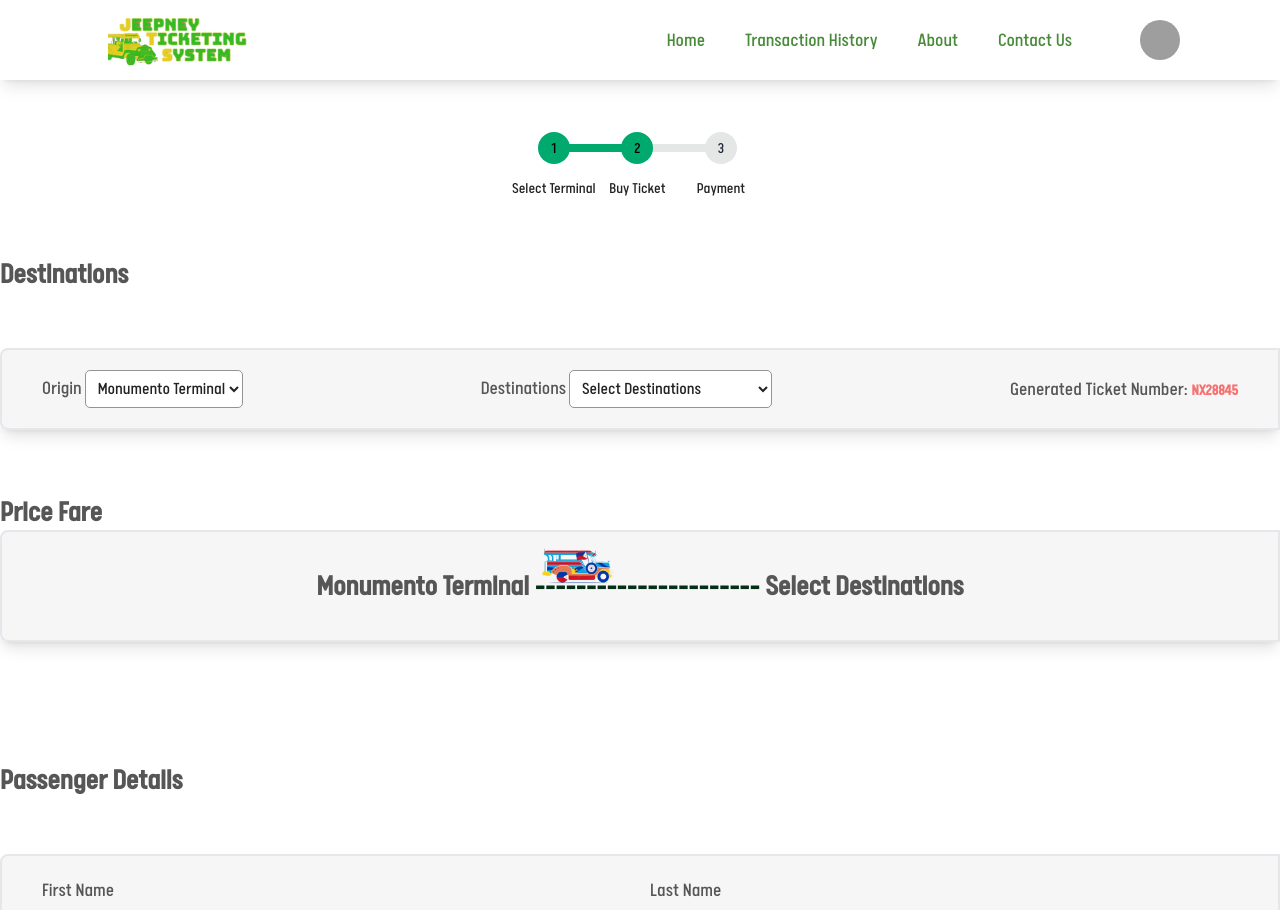
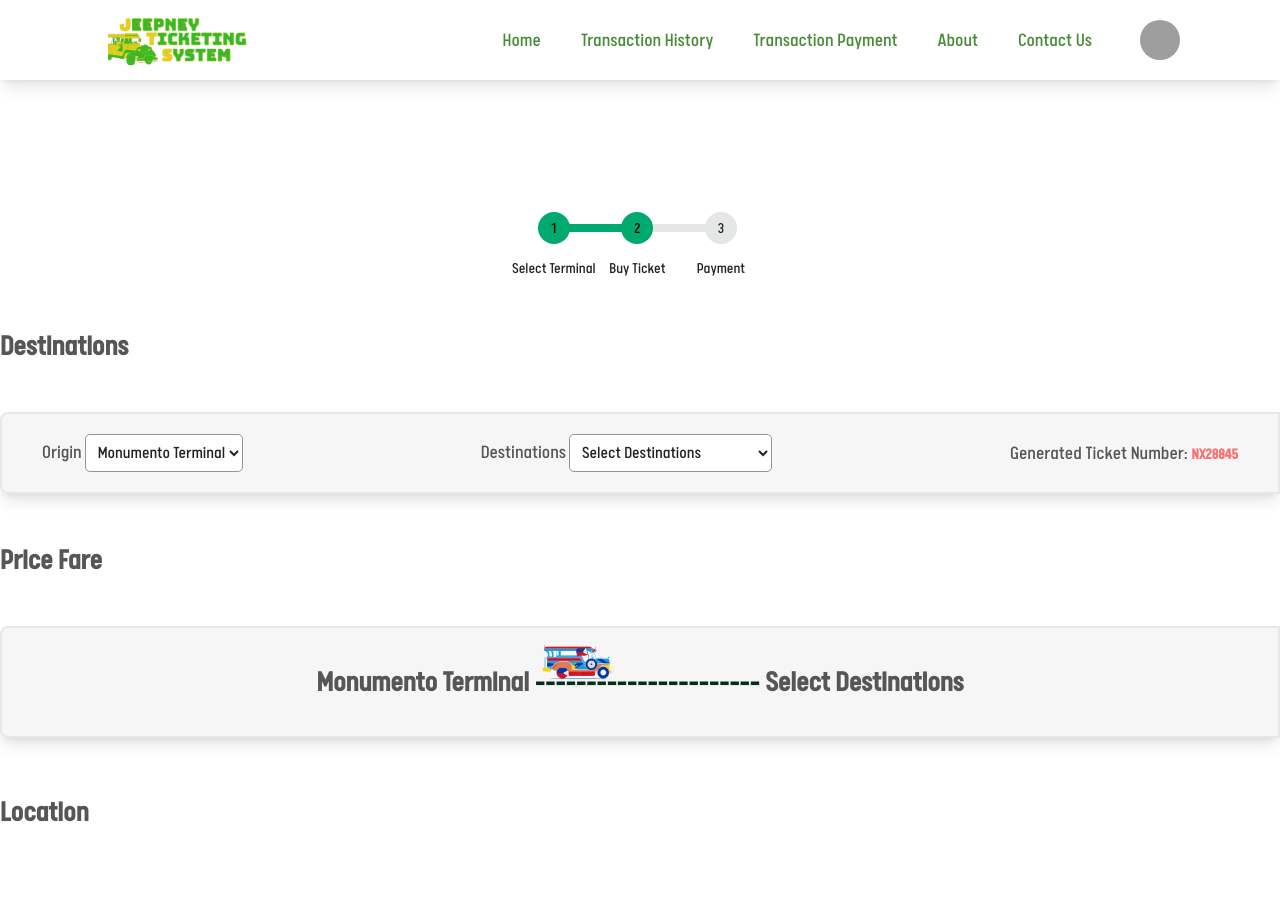
Before and after one commit to CodeWithRibo/JeepneyTicketingSystem, a PHP site: page /public/include/buy_ticket.php in a window 1280 px wide. Shown: the top 910 px of the page. Run offline with PHP 8.4, Linux system fonts and the light colour scheme; style sheets or scripts are compiled from the project's sources; some libraries are stand-ins or nearby versions; grey boxes are pictures that could not be loaded.

Commit message:
adding location

```diff
--- a/public/Include/buy_ticket.php
+++ b/public/Include/buy_ticket.php
@@ -33,7 +33,7 @@ function randomTicketNumber() {
     <!-- Header section -->
     <header>
       <!-- Desktop Design -->
-      <div class="static left-0 right-0 top-0 z-10 flex h-20 items-center justify-between bg-white shadow-lg sm:px-5 md:fixed md:px-10 lg:px-20">
+      <div class="static left-0 right-0 top-0 z-10 flex h-20  items-center justify-between bg-white shadow-lg sm:px-5 md:fixed md:px-10 lg:px-20">
         <div class="flex w-full items-center justify-center md:w-auto">
           <span class="mx-2">
             <img class="h-[70px] w-[230px] object-cover px-5" src="/jts/image/main_logo.png" alt="JTS logo" />
@@ -43,18 +43,19 @@ function randomTicketNumber() {
         <div class="navbar items-center justify-between ">
           <div class=" md:flex-none lg:flex-1"></div>
           <div class="flex-none gap-2">
-            <div class="hidden md:block px-5">
+            <div class="hidden lg:block px-5">
               <span class="flex gap-10 transition-all">
                 <span class="text-primary duration-300 ease-in hover:text-[#e6ce20] md:text-sm lg:text-xl"><a href="home_page.php">Home</a></span>
                 <span class="text-primary duration-300 ease-in hover:text-[#e6ce20] md:text-sm lg:text-xl"><a href="#">Transaction History</a></span>
+                <span class="text-primary duration-300 ease-in hover:text-[#e6ce20] md:text-sm lg:text-xl"><a href="#">Transaction Payment</a></span>
                 <span class="text-primary duration-300 ease-in hover:text-[#e6ce20] md:text-sm lg:text-xl"><a href="home_page.php #about">About</a></span>
                 <span class="text-primary duration-300 ease-in hover:text-[#e6ce20] md:text-sm lg:text-xl"><a href="home_page.php #contact">Contact Us</a></span>
               </span>
             </div>
             <div class="dropdown dropdown-end flex items-center justify-center">
-              <div class="pr-5">      <!-- Mobile Design Header Icon -->
+              <div>      <!-- Mobile Design Header Icon -->
                 <span class="mx-2">
-                  <svg class="size-6 cursor-pointer transition-all duration-300 ease-out hover:text-[#e6ce20] md:hidden" id="hamburger-menu" xmlns="http://www.w3.org/2000/svg" fill="none" viewBox="0 0 24 24" stroke-width="1.5" stroke="currentColor">
+                  <svg class="size-6 cursor-pointer transition-all duration-300 ease-out hover:text-[#e6ce20] lg:hidden" id="hamburger-menu" xmlns="http://www.w3.org/2000/svg" fill="none" viewBox="0 0 24 24" stroke-width="1.5" stroke="currentColor">
                     <path stroke-linecap="round" stroke-linejoin="round" d="M3.75 6.75h16.5M3.75 12h16.5m-16.5 5.25h16.5" />
                   </svg>
                 </div>
@@ -80,20 +81,21 @@ function randomTicketNumber() {
               </ul>
               </div>
             </div>
-
             <div>
             </div>
           </div>
         </div>
       </div>
       <!-- Mobile Design Header -->
-      <div class="grid hidden grid-rows-5 justify-center gap-6 border-2 bg-white text-center shadow-lg transition-all md:hidden" id="mobile-menu">
-        <span class="pt-3 text-primary duration-300 ease-in hover:text-[#e6ce20] md:text-sm md:font-semibold lg:text-xl"><a href="home_page.php">Home</a></span>
-        <span class="text-primary duration-300 ease-in hover:text-[#e6ce20] md:text-sm md:font-semibold lg:text-xl"><a href="buy_ticket.php">Buy Ticket</a></span>
-        <span class="text-primary duration-300 ease-in hover:text-[#e6ce20] md:text-sm md:font-semibold lg:text-xl"><a href="home_page.php #about">About</a></span>
-        <span class="text-primary duration-300 ease-in hover:text-[#e6ce20] md:text-sm md:font-semibold lg:text-xl"><a href="home_page.php #contact">Contact Us</a></span>
-        <span class="pb-3 text-primary duration-300 ease-in hover:text-[#e6ce20] md:text-sm md:font-semibold lg:text-xl block md:hidden "><a href="../Logout/logout_destroy.php">Logout</a></span>
+       <div class="pt-0 md:pt-20">
+       <div class="grid hidden grid-rows-5 justify-center gap-6 border-2 bg-white text-center shadow-lg transition-all lg:hidden " id="mobile-menu">
+        <span class="pt-3 text-primary duration-300 ease-in hover:text-[#e6ce20] text-base md:font-semibold "><a href="home_page.php">Home</a></span>
+        <span class="text-primary duration-300 ease-in hover:text-[#e6ce20] text-base md:font-semibold "><a href="#">Transaction History</a></span>
+        <span class="text-primary duration-300 ease-in hover:text-[#e6ce20] text-base md:font-semibold "><a href="#">Transaction Payment</a></span>
+        <span class="text-primary duration-300 ease-in hover:text-[#e6ce20] text-base md:font-semibold "><a href="home_page.php #about">About</a></span>
+        <span class="text-primary duration-300 ease-in hover:text-[#e6ce20] text-base md:font-semibold "><a href="home_page.php #contact">Contact Us</a></span>
       </div>
+       </div>
     </header>
     <!-- End Header section -->
     <!-- Main section -->
@@ -108,7 +110,7 @@ function randomTicketNumber() {
             <li class="step">Payment</li>
           </ul>
         </div>
-        <div class="flex justify-center py-14">
+        <div class="flex justify-center py-12">
           <h1 class="text-2xl font-semibold text-textColor md:text-3xl">Destinations</h1>
         </div>
         <div class="w-full">
@@ -127,9 +129,9 @@ function randomTicketNumber() {
                       <label class="mb-2 text-base text-textColor sm:mb-2 sm:text-xl" for="Destinations">Destinations</label>
                       <select name="optionDestinations" id="optionDestinations" aria-valuetext="<?php echo $optionDestinations ?>" class="optionDestinations rounded-[5px] border border-[#949494] py-[4.5px] pl-2 text-[15px] text-[#222422] transition-all duration-100 ease-in hover:border-blue-500 focus:border-blue-500 focus:outline-none focus:ring-2 focus:ring-blue-500 sm:py-2 xl:text-[18px]">
                        <option value="" disabled selected>Select Destinations</option>
-                        <option value="BaclaranTerminal" id="baclaranTerminal">Baclaran Terminal</option>
-                        <option value="RectoTerminal" id="rectoTerminal">Recto Terminal</option>
-                        <option value="SanJuanGreenHills" id="sanjuanTerminal">SanJuan GreenHills Terminal</option>
+                        <option value="https://www.google.com/maps/embed?pb=!1m28!1m12!1m3!1d50470.14676383324!2d120.96168426417933!3d14.591376752856915!2m3!1f0!2f0!3f0!3m2!1i1024!2i768!4f13.1!4m13!3e0!4m5!1s0x3397b42bc4212a1b%3A0xbcff4f1d14dc500c!2s1400%2C%201695%20Rizal%20Ave%20Ext%2C%20Grace%20Park%20West%2C%20Caloocan%2C%201400%20Metro%20Manila!3m2!1d14.6558973!2d120.9837994!4m5!1s0x3397c9515d3b485b%3A0xe28d786a0ffecaf8!2sNational%20Shrine%20of%20Our%20Mother%20of%20Perpetual%20Help%2C%20Redemptorist%20Road%2C%20Para%C3%B1aque%2C%20Metro%20Manila!3m2!1d14.531427899999999!2d120.9949515!5e0!3m2!1sen!2sph!4v1740650727281!5m2!1sen!2sph" width="600" height="450" style="border:0;" allowfullscreen="" loading="lazy" referrerpolicy="no-referrer-when-downgrade" id="baclaranTerminal">Baclaran Terminal</option>
+                        <option value="https://www.google.com/maps/embed?pb=!1m28!1m12!1m3!1d20612.388429359777!2d120.97421406127077!3d14.629760075822833!2m3!1f0!2f0!3f0!3m2!1i1024!2i768!4f13.1!4m13!3e0!4m5!1s0x3397b42bc4212a1b%3A0xbcff4f1d14dc500c!2s1400%2C%201695%20Rizal%20Ave%20Ext%2C%20Grace%20Park%20West%2C%20Caloocan%2C%201400%20Metro%20Manila!3m2!1d14.6558973!2d120.9837994!4m5!1s0x3397ca03aeb1fa9b%3A0xa38eba87dcd932f2!2sIsetann%2C%20Recto%2C%20Recto%20Avenue%2C%20Quiapo%2C%20Manila%2C%20Metro%20Manila!3m2!1d14.603123499999999!2d120.98466119999999!5e0!3m2!1sen!2sph!4v1740650896835!5m2!1sen!2sph" id="rectoTerminal">Recto Terminal</option>
+                        <option value="https://www.google.com/maps/embed?pb=!1m28!1m12!1m3!1d25230.91158241863!2d121.00174112893555!3d14.62763147417203!2m3!1f0!2f0!3f0!3m2!1i1024!2i768!4f13.1!4m13!3e0!4m5!1s0x3397b42bc4212a1b%3A0xbcff4f1d14dc500c!2s1400%2C%201695%20Rizal%20Ave%20Ext%2C%20Grace%20Park%20West%2C%20Caloocan%2C%201400%20Metro%20Manila!3m2!1d14.6558973!2d120.9837994!4m5!1s0x3397b7d813f101cb%3A0x8871d46b1caf4be7!2sGreenhills%2C%20San%20Juan%2C%20Metro%20Manila!3m2!1d14.602373199999999!2d121.04641009999999!5e0!3m2!1sen!2sph!4v1740650960418!5m2!1sen!2sph" id="sanjuanTerminal">SanJuan GreenHills Terminal</option>
                         </select>
                         <div class="text-red-500"><?php echo $buyticketErrors['optionDestinations']; ?></div>
                     </div>
@@ -148,7 +150,7 @@ function randomTicketNumber() {
     <!-- PRICE FARE -->
      <section class="main_container">
               <div class="">
-          <div class=" flex flex-col items-center px-10 pt-16  md:items-start md:px-0">
+          <div class=" flex flex-col items-center px-10 md:items-start md:px-0 py-12">
               <h1 class="text-2xl font-semibold text-textColor md:text-3xl">Price Fare</h1>
         </div>
           <div class=" relative flex flex-row justify-center items-center border-2 bg-[#f4f4f4ca] px-0 sm:px-10 py-9   shadow-lg xl:rounded-l-lg">
@@ -165,6 +167,16 @@ function randomTicketNumber() {
                   </div>
                   <script src="../js/FarePrice.js"></script>
           </div>
+        </div>
+     </section>
+     <!-- MAPS -->
+     <section class="main_container">
+              <div class="flex flex-col px-10 md:px-0 md:text-start">
+              <h1 class="md:text-start text-center text-2xl font-semibold text-textColor md:text-3xl py-14">Location</h1>
+          <div class=" flex flex-col items-center md:items-center">
+              <iframe src="https://www.google.com/maps/embed?pb=!1m14!1m12!1m3!1d12983.875552004802!2d120.97567882784813!3d14.648591930698114!2m3!1f0!2f0!3f0!3m2!1i1024!2i768!4f13.1!5e0!3m2!1sen!2sph!4v1740650408823!5m2!1sen!2sph" class="w-full sm:w-full md:w-[700px] lg:w-[1100px] 2xl:w-[1525px]" height="450" style="border:1px;" allowfullscreen="" loading="lazy" referrerpolicy="no-referrer-when-downgrade" id="monumentoToBaclaran"></iframe>
+              <input type="hidden" id="locationInput">
+        </div>
         </div>
      </section>
       <!-- End Destinations -->
```
